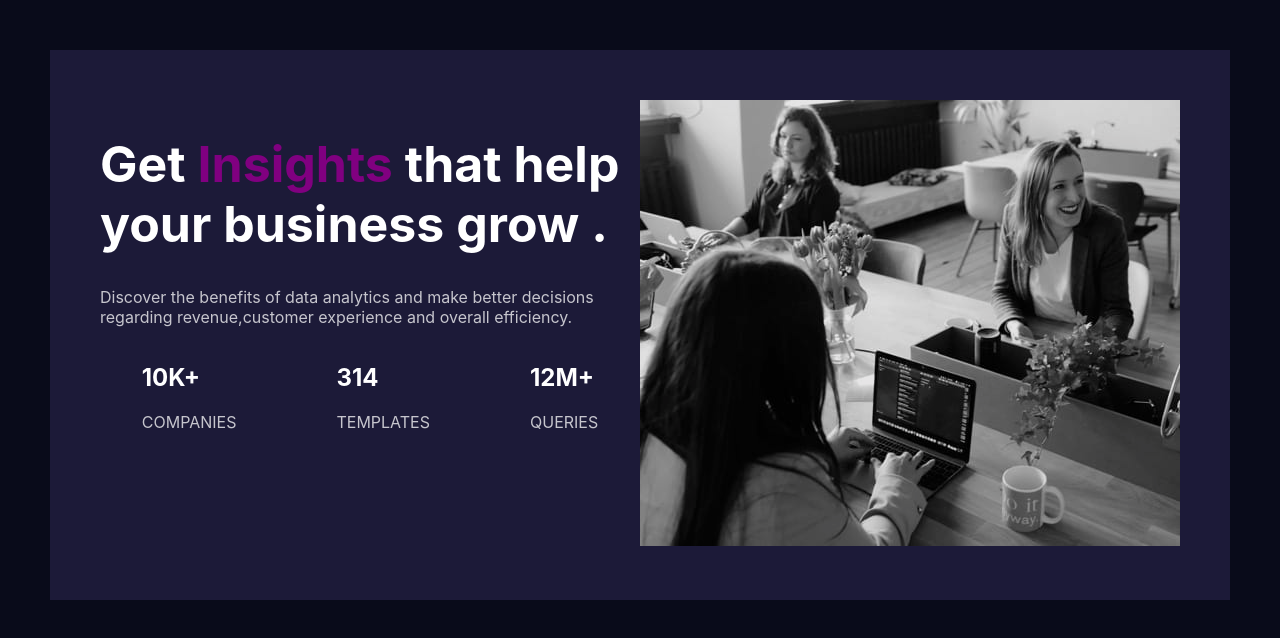
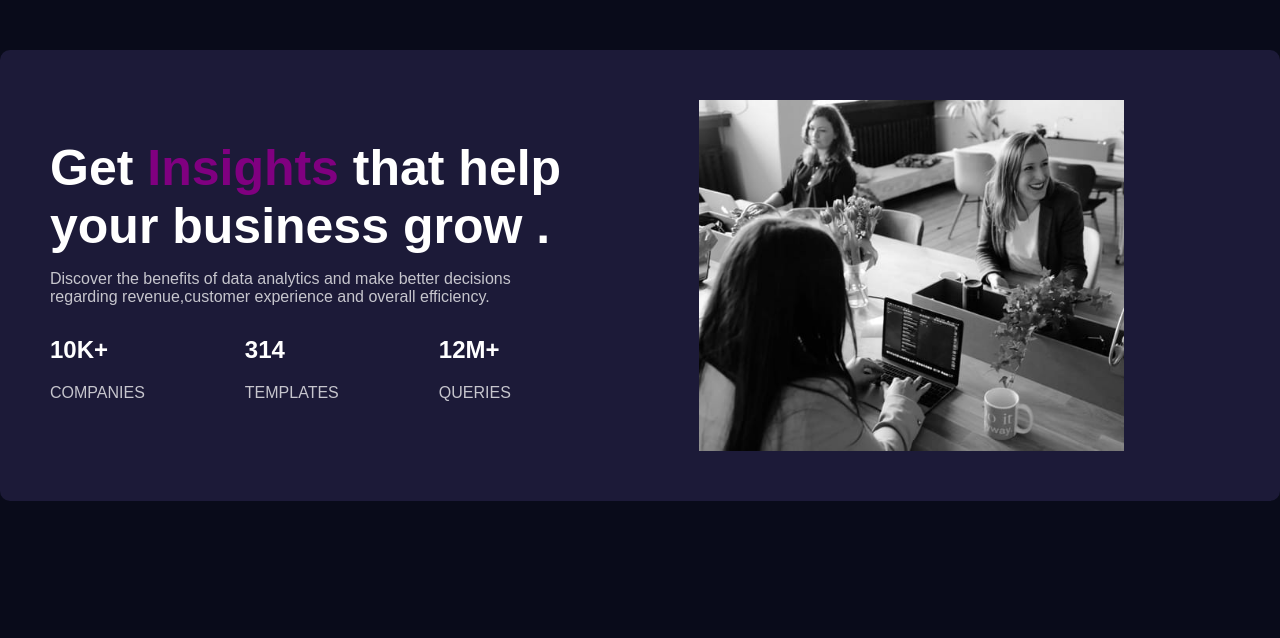
Before and after one commit to Udaya1011/ITBOOMI-HOME_PAGE, a React (Create React App) app: page / in a window 1280 px wide. Shown: the top 638 px of the page. Built offline with nearby package versions, Linux system fonts and the light colour scheme.

Commit message:
Update App.css

```diff
--- a/src/App.css
+++ b/src/App.css
@@ -1,66 +1,105 @@
+
+body {
+  margin: 0;
+  padding: 0;
+  font-family: sans-serif;
+  background-color: hsl(233, 47%, 7%);
+  color: white;
+  font-weight: 400;
+}
+
+h1 {
+  color: hsl(0, 0%, 100%);
+  font-size: 36px;
+  margin: 0 0 15px 0;
+}
+
+h2 {
+  color: hsl(0, 0%, 100%);
+}
+
+p {
+  color: hsla(0, 0%, 100%, 0.75);
+  margin: 0 0 10px 0;
+}
+
 .App {
   display: flex;
-  justify-content: space-between;
+  flex-direction: column;
+  justify-content: center;
+  align-items: center;
+  gap: 20px;
   background-color: hsl(244, 37%, 16%);
-  color: white;
-  float:1;
-  margin: 50px;
-  padding: 50px;
+  padding: 30px;
+  margin: 20px;
+  border-radius: 10px;
 }
 
-body{
-  background-color: hsl(233, 47%, 7%);
-font-weight: 400,700;
+.three {
+  display: flex;
+  flex-direction: column;
+  gap: 20px;
+  align-items: center;
+  text-align: center;
 }
 
-h1{
-  color: hsl(0, 0%, 100%);
-  font-size: 50px;
-}
-p{
-  color: hsla(0, 0%, 100%, 0.75);
-}
-h2{
- color:hsl(0, 0%, 100%)
+.left, .right {
+  width: 100%;
 }
 
-.three{
-  display: flex;
-  gap: 100px;
-  justify-content: center;
-  align-items: flex-start;
-  flex-direction: row;
+.right img {
+  width: 80%;
+  max-width: 300px;
+  height: auto;
+  filter: hue-rotate(270deg) saturate(150%);
+  display: block;
+  margin: 0 auto;
 }
 
-.right{
-  filter: hue-rotate(270deg) saturate(2) brightness(0.9);
-  justify-content: center;
+@media (min-width: 375px) and (max-width: 1024px) {
+  .App {
+    padding: 30px;
+  }
+
+  .three {
+    flex-direction: column;
+    gap: 20px;
+    align-items: center;
+    text-align: center;
+  }
+
+  .right {
+    order: -1;
+  }
 }
 
-
-@media (min-width:375px) and (max-width:1024px){
-  .App{
-    flex-direction: column;
-    padding: 30px;
-  }
-  .left{
-align-items: center;
-text-align: center;
-  }
-  .three{
-    text-align: center;
-flex-direction: column;
-justify-content: space-around;
-padding-left: 40%;
-gap: 20px;
+@media (min-width: 1025px) {
+  .App {
+    flex-direction: row;
+    justify-content: space-between;
+    padding: 50px;
+    margin: 50px auto;
+    max-width: 1200px;
   }
 
-  .right{
-    order: -1;
+  .three {
+    flex-direction: row;
+    gap: 100px;
+    align-items: flex-start;
+    text-align: left;
   }
-  .right img{
-height: 300px;
-padding-left: 10%;
-color: blue;
+
+  .left, .right {
+    width: 45%;
+  }
+
+  h1 {
+    font-size: 50px;
+  }
+
+  .right img {
+    max-width: 100%;
+    height: auto;
+    margin: 0;
   }
 }
```
